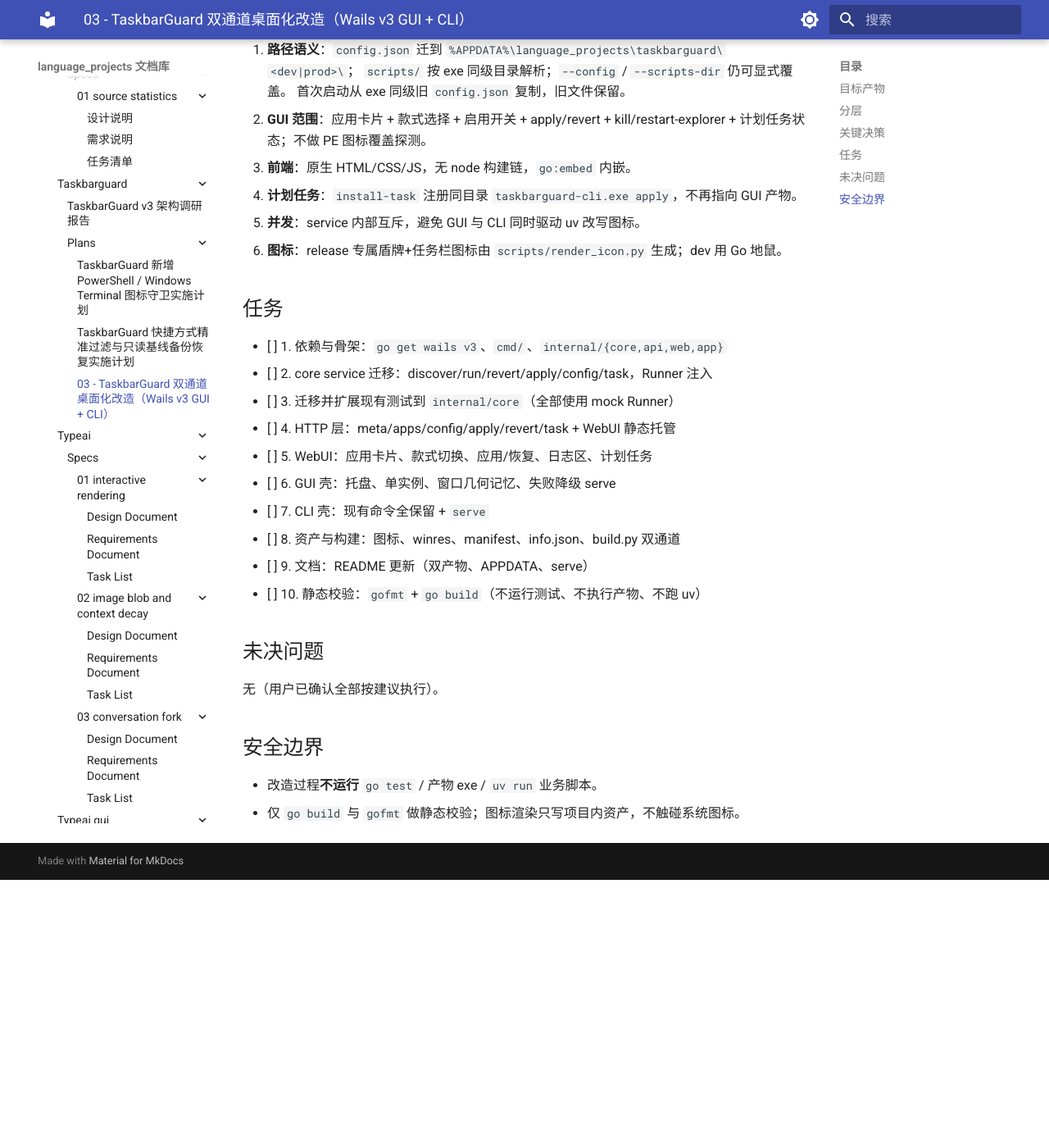
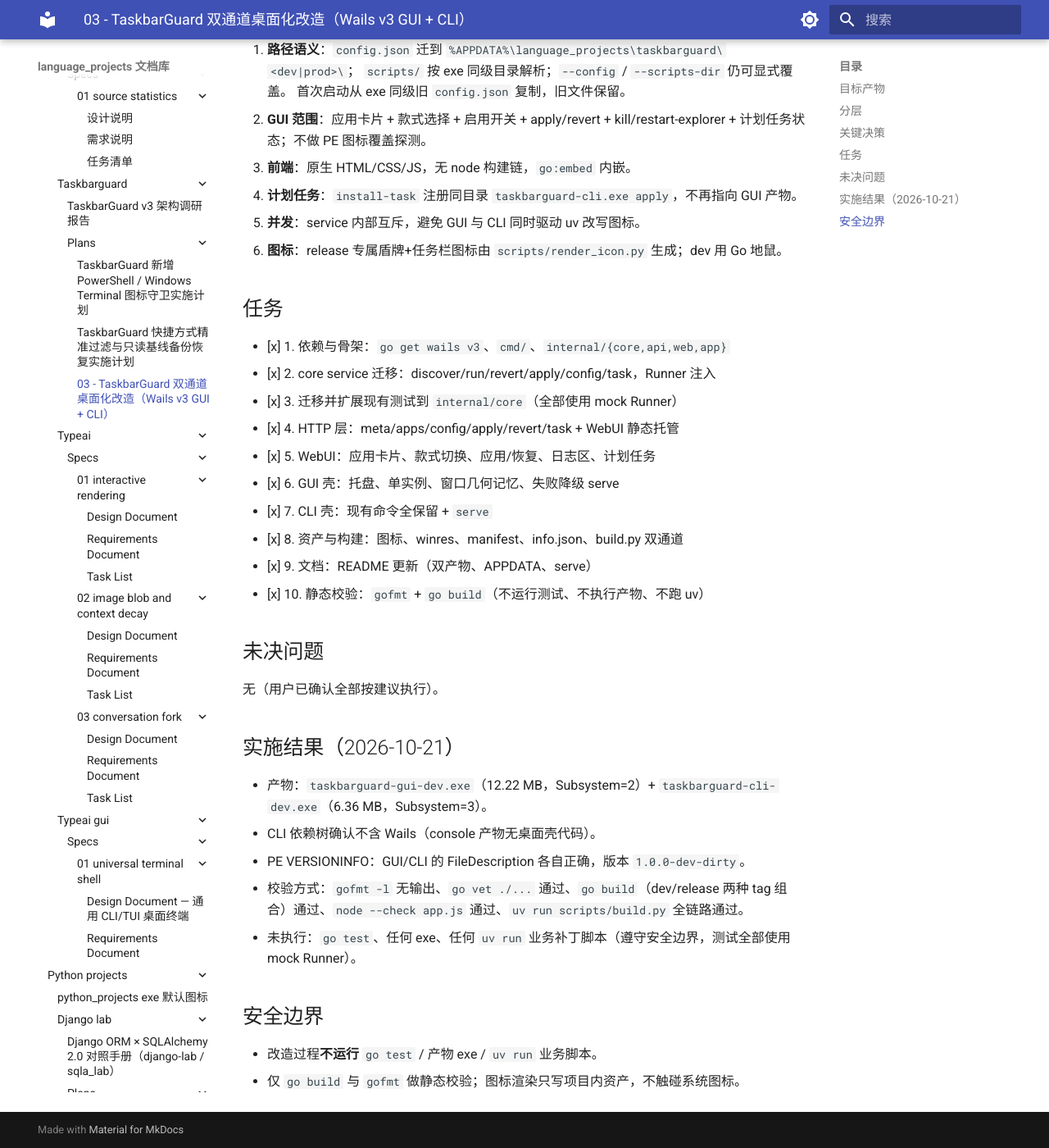
Before and after one commit to shihao-hub/td-language_projects, an MkDocs documentation site: the page built from docs/projects/go_projects/taskbarguard/plans/03-wails-gui-dual-channel.md, in a window 1280 px wide and 1400 px high, scrolled down 811 px. Shown: the whole window at 82% size. Built offline with MkDocs 1.6.1 and Material for MkDocs 9.7.7, drawn with Linux system fonts in a browser that asks for light colours; a script that is not in the unit is left out; before the commit the page ends 1884 px from its top, so only the background shows below that.

Commit message:
docs(plans): 归档 TaskbarGuard 双通道改造完成状态
- 勾选全部任务并记录产物、PE 校验与静态校验结果
- 明确未运行测试/产物/业务脚本的安全边界

```diff
--- a/docs/projects/go_projects/taskbarguard/plans/03-wails-gui-dual-channel.md
+++ b/docs/projects/go_projects/taskbarguard/plans/03-wails-gui-dual-channel.md
@@ -36,21 +36,29 @@
 
 ## 任务
 
-- [ ] 1. 依赖与骨架：`go get wails v3`、`cmd/`、`internal/{core,api,web,app}`
-- [ ] 2. core service 迁移：discover/run/revert/apply/config/task，Runner 注入
-- [ ] 3. 迁移并扩展现有测试到 `internal/core`（全部使用 mock Runner）
-- [ ] 4. HTTP 层：meta/apps/config/apply/revert/task + WebUI 静态托管
-- [ ] 5. WebUI：应用卡片、款式切换、应用/恢复、日志区、计划任务
-- [ ] 6. GUI 壳：托盘、单实例、窗口几何记忆、失败降级 serve
-- [ ] 7. CLI 壳：现有命令全保留 + `serve`
-- [ ] 8. 资产与构建：图标、winres、manifest、info.json、build.py 双通道
-- [ ] 9. 文档：README 更新（双产物、APPDATA、serve）
-- [ ] 10. 静态校验：`gofmt` + `go build`（不运行测试、不执行产物、不跑 uv）
+- [x] 1. 依赖与骨架：`go get wails v3`、`cmd/`、`internal/{core,api,web,app}`
+- [x] 2. core service 迁移：discover/run/revert/apply/config/task，Runner 注入
+- [x] 3. 迁移并扩展现有测试到 `internal/core`（全部使用 mock Runner）
+- [x] 4. HTTP 层：meta/apps/config/apply/revert/task + WebUI 静态托管
+- [x] 5. WebUI：应用卡片、款式切换、应用/恢复、日志区、计划任务
+- [x] 6. GUI 壳：托盘、单实例、窗口几何记忆、失败降级 serve
+- [x] 7. CLI 壳：现有命令全保留 + `serve`
+- [x] 8. 资产与构建：图标、winres、manifest、info.json、build.py 双通道
+- [x] 9. 文档：README 更新（双产物、APPDATA、serve）
+- [x] 10. 静态校验：`gofmt` + `go build`（不运行测试、不执行产物、不跑 uv）
 
 ## 未决问题
 
 无（用户已确认全部按建议执行）。
 
+## 实施结果（2026-10-21）
+
+- 产物：`taskbarguard-gui-dev.exe`（12.22 MB，Subsystem=2）+ `taskbarguard-cli-dev.exe`（6.36 MB，Subsystem=3）。
+- CLI 依赖树确认不含 Wails（console 产物无桌面壳代码）。
+- PE VERSIONINFO：GUI/CLI 的 FileDescription 各自正确，版本 `1.0.0-dev-dirty`。
+- 校验方式：`gofmt -l` 无输出、`go vet ./...` 通过、`go build`（dev/release 两种 tag 组合）通过、`node --check app.js` 通过、`uv run scripts/build.py` 全链路通过。
+- 未执行：`go test`、任何 exe、任何 `uv run` 业务补丁脚本（遵守安全边界，测试全部使用 mock Runner）。
+
 ## 安全边界
 
 - 改造过程**不运行** `go test` / 产物 exe / `uv run` 业务脚本。
```
